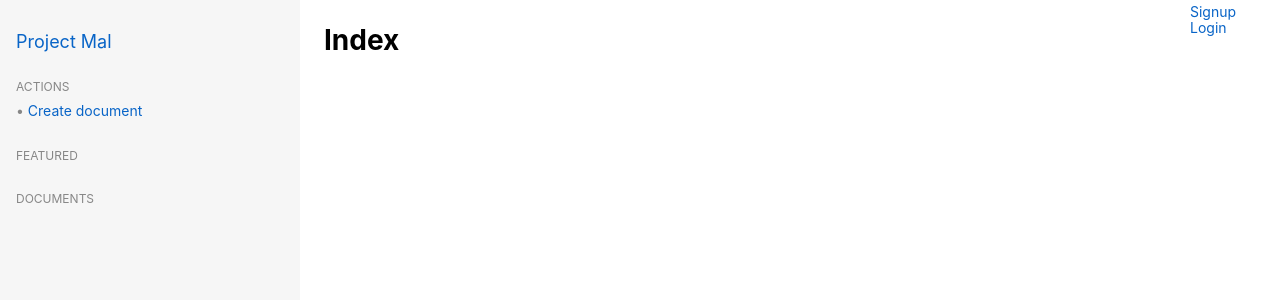
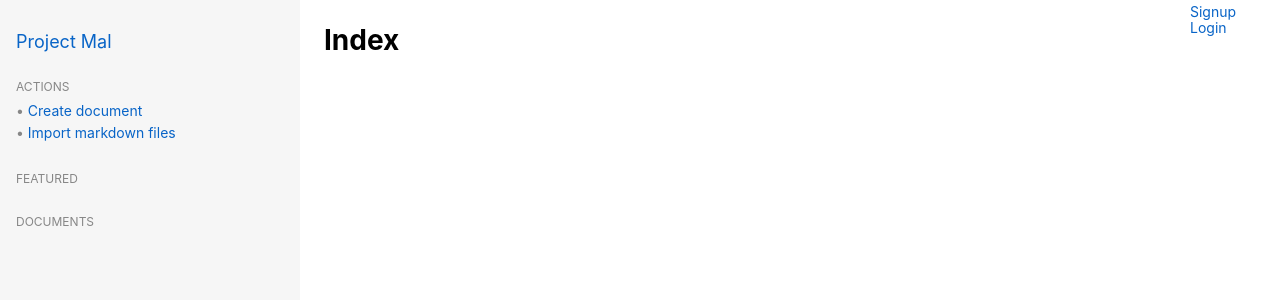
Before and after one commit to sirodoht/mal, a Django app: page / in a window 1280 px wide. Shown: the top 300 px of the page. Run offline with Django 3.2, Linux system fonts and the light colour scheme; data that the repository does not hold is empty.

Commit message:
add import markdown link

```diff
--- a/main/templates/main/layout.html
+++ b/main/templates/main/layout.html
@@ -19,6 +19,7 @@
                 <div class="nav-group-title">ACTIONS</div>
                 <div class="nav-group-body">
                     <div class="nav-group-body-item"><a href="{% url 'main:document_create' %}">Create document</a></div>
+                    <div class="nav-group-body-item"><a href="{% url 'main:import_md' %}">Import markdown files</a></div>
                 </div>
             </div>
 
```
